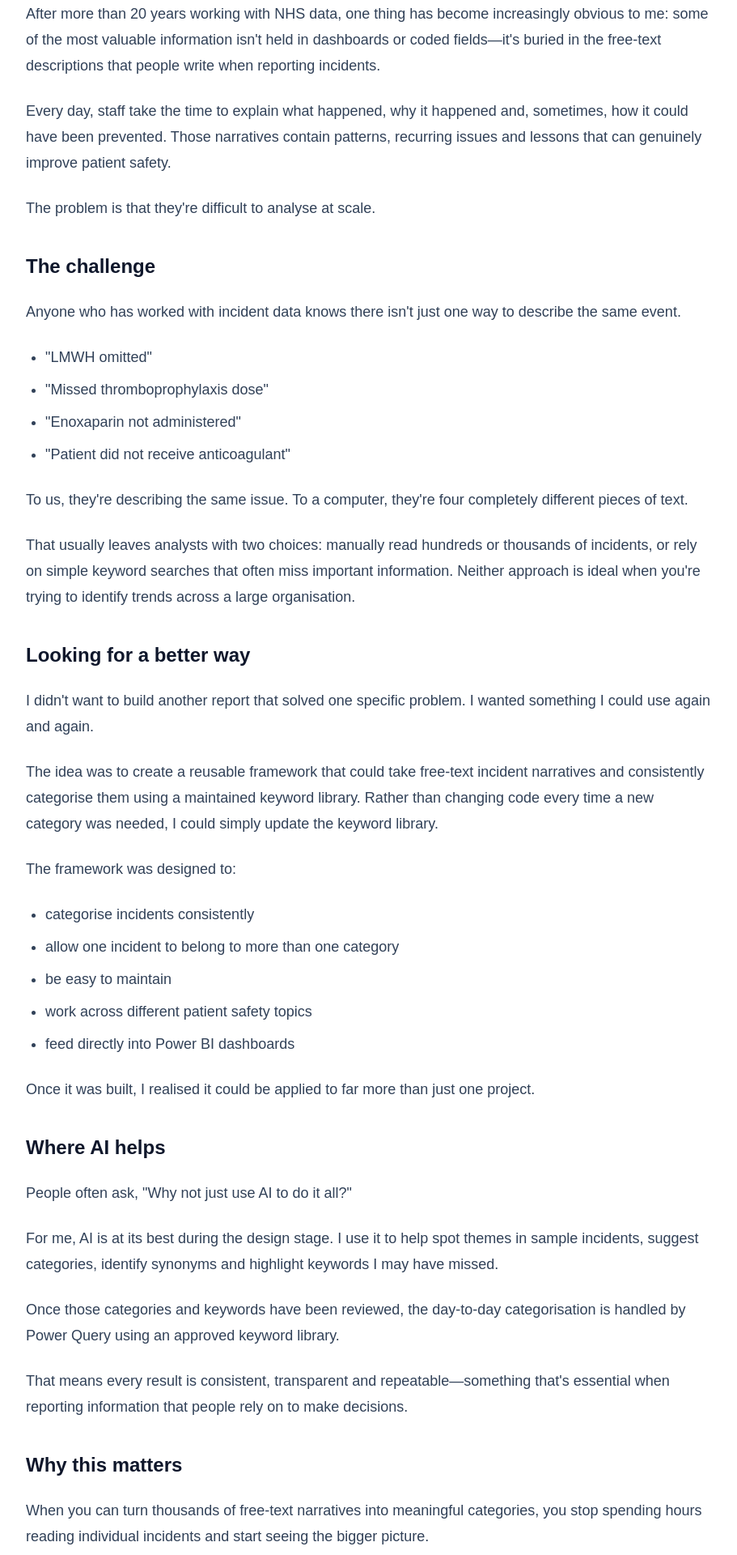
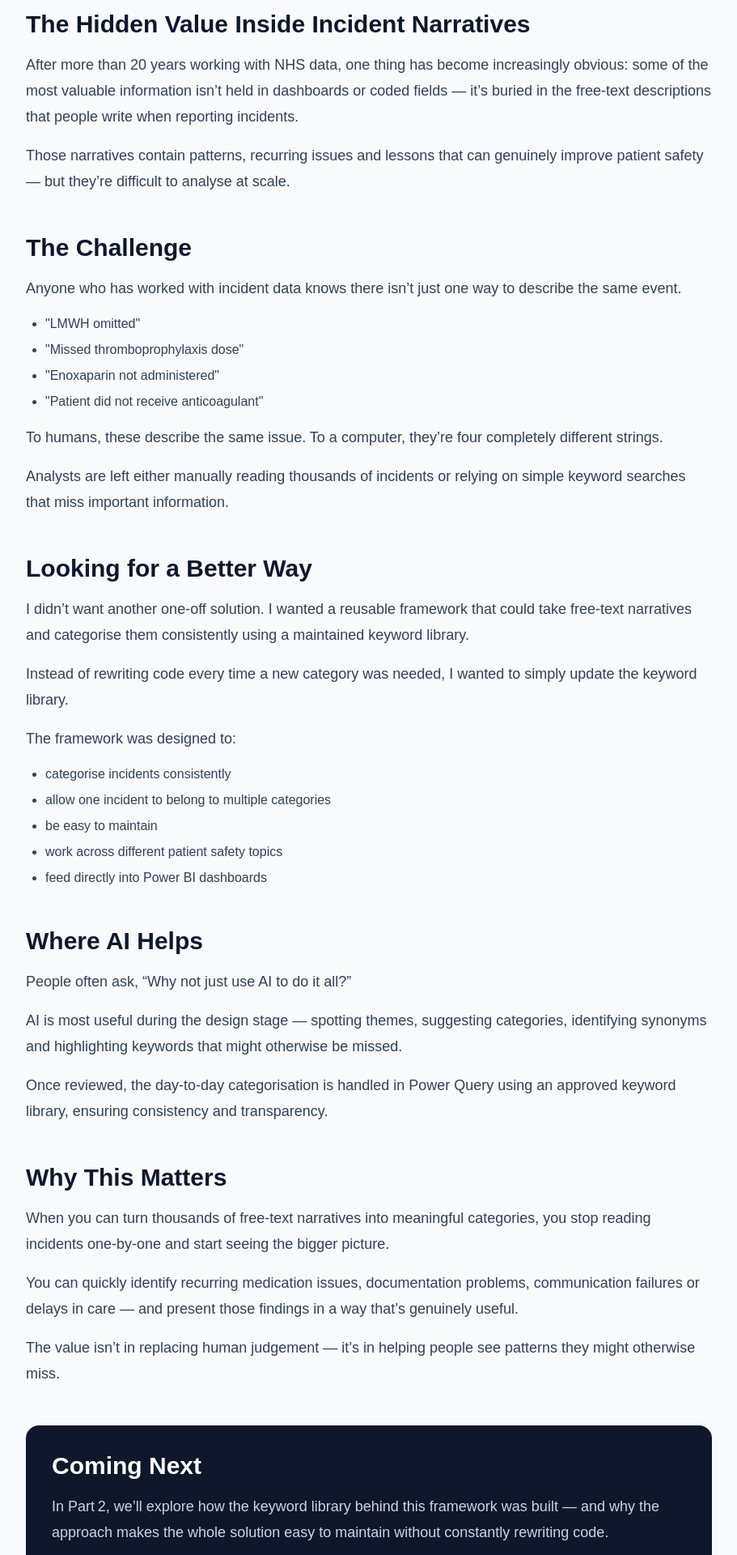
Before and after one commit to 24Mark8/templatecanvasiq, a Next.js app: page /articles/part-1 in a window 1280 px wide. Shown: the part 540-2460 px from the top of the page at 81% size, without its empty margins (184-1095 px from the left). Built offline with nearby package versions, Linux system fonts and the light colour scheme.

Commit message:
Update page.tsx

```diff
--- a/app/articles/part-1/page.tsx
+++ b/app/articles/part-1/page.tsx
@@ -1,146 +1,156 @@
 export default function ArticlePart1() {
   return (
-    <main className="min-h-screen bg-white">
-      <section className="mx-auto max-w-4xl px-6 py-20">
+    <main className="bg-slate-50">
+      <article className="mx-auto max-w-4xl px-6 py-20">
 
-        <p className="text-sm font-semibold uppercase tracking-widest text-blue-700">
-          ARTICLE SERIES • PART 1
+        <p className="text-sm font-semibold uppercase tracking-wider text-blue-700">
+          Article Series • Part 1
         </p>
 
-        <h1 className="mt-4 text-5xl font-extrabold leading-tight text-slate-900">
-          Building a Reusable Framework for Categorising Datix Incident Narratives – Part 1: There's Valuable Information Hidden in Every Incident Report
+        <h1 className="mt-4 text-5xl font-bold leading-tight text-slate-900">
+          Building a Reusable Framework for Categorising Datix Incident Narratives
+          – Part 1: There's Valuable Information Hidden in Every Incident Report
         </h1>
 
-        <div className="mt-6 flex gap-6 text-sm text-slate-500">
-          <span>Published July 10, 2026</span>
-          <span>•</span>
-          <span>8 minute read</span>
-        </div>
-
-        <hr className="my-10 border-slate-200" />
-
-        <div className="space-y-6 text-lg leading-8 text-slate-700">
-
-          <p>
-            After more than 20 years working with NHS data, one thing has become increasingly obvious to me:
-            some of the most valuable information isn't held in dashboards or coded fields—it's buried in the
-            free-text descriptions that people write when reporting incidents.
+        <p className="mt-6 text-xl leading-8 text-slate-600">
+          Free‑text incident narratives contain some of the richest patient safety insights —
+          but they’re also the hardest to analyse at scale.
         </p>
 
-          <p>
-            Every day, staff take the time to explain what happened, why it happened and, sometimes, how it
-            could have been prevented. Those narratives contain patterns, recurring issues and lessons that can
-            genuinely improve patient safety.
+        <div className="mt-12 space-y-12">
+
+          {/* INTRODUCTION */}
+          <section>
+            <h2 className="text-3xl font-bold text-slate-900">
+              The Hidden Value Inside Incident Narratives
+            </h2>
+
+            <p className="mt-4 text-lg leading-8 text-slate-700">
+              After more than 20 years working with NHS data, one thing has become increasingly obvious:
+              some of the most valuable information isn’t held in dashboards or coded fields — it’s buried
+              in the free‑text descriptions that people write when reporting incidents.
             </p>
 
-          <p>
-            The problem is that they're difficult to analyse at scale.
+            <p className="mt-4 text-lg leading-8 text-slate-700">
+              Those narratives contain patterns, recurring issues and lessons that can genuinely improve
+              patient safety — but they’re difficult to analyse at scale.
+            </p>
+          </section>
+
+          {/* CHALLENGE */}
+          <section>
+            <h2 className="text-3xl font-bold text-slate-900">
+              The Challenge
+            </h2>
+
+            <p className="mt-4 text-lg leading-8 text-slate-700">
+              Anyone who has worked with incident data knows there isn’t just one way to describe the same event.
             </p>
 
-          <h2 className="text-2xl font-bold text-slate-900 mt-10">The challenge</h2>
-
-          <p>
-            Anyone who has worked with incident data knows there isn't just one way to describe the same event.
-          </p>
-
-          <ul className="list-disc pl-6 space-y-2">
+            <ul className="mt-4 list-disc space-y-2 pl-6 text-slate-700">
               <li>"LMWH omitted"</li>
               <li>"Missed thromboprophylaxis dose"</li>
               <li>"Enoxaparin not administered"</li>
               <li>"Patient did not receive anticoagulant"</li>
             </ul>
 
-          <p>
-            To us, they're describing the same issue. To a computer, they're four completely different pieces of text.
+            <p className="mt-4 text-lg leading-8 text-slate-700">
+              To humans, these describe the same issue. To a computer, they’re four completely different strings.
             </p>
 
-          <p>
-            That usually leaves analysts with two choices: manually read hundreds or thousands of incidents, or rely on
-            simple keyword searches that often miss important information. Neither approach is ideal when you're trying
-            to identify trends across a large organisation.
+            <p className="mt-4 text-lg leading-8 text-slate-700">
+              Analysts are left either manually reading thousands of incidents or relying on simple keyword
+              searches that miss important information.
+            </p>
+          </section>
+
+          {/* BETTER WAY */}
+          <section>
+            <h2 className="text-3xl font-bold text-slate-900">
+              Looking for a Better Way
+            </h2>
+
+            <p className="mt-4 text-lg leading-8 text-slate-700">
+              I didn’t want another one‑off solution. I wanted a reusable framework that could take free‑text
+              narratives and categorise them consistently using a maintained keyword library.
             </p>
 
-          <h2 className="text-2xl font-bold text-slate-900 mt-10">Looking for a better way</h2>
-
-          <p>
-            I didn't want to build another report that solved one specific problem. I wanted something I could use again
-            and again.
+            <p className="mt-4 text-lg leading-8 text-slate-700">
+              Instead of rewriting code every time a new category was needed, I wanted to simply update the
+              keyword library.
             </p>
 
-          <p>
-            The idea was to create a reusable framework that could take free-text incident narratives and consistently
-            categorise them using a maintained keyword library. Rather than changing code every time a new category was
-            needed, I could simply update the keyword library.
+            <p className="mt-4 text-lg leading-8 text-slate-700">
+              The framework was designed to:
             </p>
 
-          <p>The framework was designed to:</p>
-
-          <ul className="list-disc pl-6 space-y-2">
+            <ul className="mt-4 list-disc space-y-2 pl-6 text-slate-700">
               <li>categorise incidents consistently</li>
-            <li>allow one incident to belong to more than one category</li>
+              <li>allow one incident to belong to multiple categories</li>
               <li>be easy to maintain</li>
               <li>work across different patient safety topics</li>
               <li>feed directly into Power BI dashboards</li>
             </ul>
+          </section>
 
-          <p>
-            Once it was built, I realised it could be applied to far more than just one project.
+          {/* AI HELPS */}
+          <section>
+            <h2 className="text-3xl font-bold text-slate-900">
+              Where AI Helps
+            </h2>
+
+            <p className="mt-4 text-lg leading-8 text-slate-700">
+              People often ask, “Why not just use AI to do it all?”
             </p>
 
-          <h2 className="text-2xl font-bold text-slate-900 mt-10">Where AI helps</h2>
-
-          <p>
-            People often ask, "Why not just use AI to do it all?"
+            <p className="mt-4 text-lg leading-8 text-slate-700">
+              AI is most useful during the design stage — spotting themes, suggesting categories,
+              identifying synonyms and highlighting keywords that might otherwise be missed.
             </p>
 
-          <p>
-            For me, AI is at its best during the design stage. I use it to help spot themes in sample incidents,
-            suggest categories, identify synonyms and highlight keywords I may have missed.
+            <p className="mt-4 text-lg leading-8 text-slate-700">
+              Once reviewed, the day‑to‑day categorisation is handled in Power Query using an approved
+              keyword library, ensuring consistency and transparency.
+            </p>
+          </section>
+
+          {/* WHY IT MATTERS */}
+          <section>
+            <h2 className="text-3xl font-bold text-slate-900">
+              Why This Matters
+            </h2>
+
+            <p className="mt-4 text-lg leading-8 text-slate-700">
+              When you can turn thousands of free‑text narratives into meaningful categories, you stop
+              reading incidents one‑by‑one and start seeing the bigger picture.
             </p>
 
-          <p>
-            Once those categories and keywords have been reviewed, the day-to-day categorisation is handled by Power
-            Query using an approved keyword library.
+            <p className="mt-4 text-lg leading-8 text-slate-700">
+              You can quickly identify recurring medication issues, documentation problems, communication
+              failures or delays in care — and present those findings in a way that’s genuinely useful.
             </p>
 
-          <p>
-            That means every result is consistent, transparent and repeatable—something that's essential when reporting
-            information that people rely on to make decisions.
+            <p className="mt-4 text-lg leading-8 text-slate-700">
+              The value isn’t in replacing human judgement — it’s in helping people see patterns they
+              might otherwise miss.
             </p>
+          </section>
 
-          <h2 className="text-2xl font-bold text-slate-900 mt-10">Why this matters</h2>
+          {/* NEXT */}
+          <section className="rounded-2xl bg-slate-900 p-8 text-white">
+            <h2 className="text-3xl font-bold">
+              Coming Next
+            </h2>
 
-          <p>
-            When you can turn thousands of free-text narratives into meaningful categories, you stop spending hours
-            reading individual incidents and start seeing the bigger picture.
+            <p className="mt-4 text-lg leading-8 text-slate-300">
+              In Part 2, we’ll explore how the keyword library behind this framework was built — and why
+              the approach makes the whole solution easy to maintain without constantly rewriting code.
             </p>
-
-          <p>
-            You can quickly identify recurring medication issues, documentation problems, communication failures or
-            delays in care, and present those findings in a way that's useful to clinicians and managers.
-          </p>
-
-          <p>
-            That's where the real value lies—not replacing human judgement, but helping people see patterns they might
-            otherwise miss.
-          </p>
-
-          <h2 className="text-2xl font-bold text-slate-900 mt-10">What's next?</h2>
-
-          <p>
-            In the next article, I'll show how I built the keyword library that sits behind this framework, why I chose
-            that approach, and how it makes the whole solution easy to maintain without constantly rewriting code.
-          </p>
+          </section>
 
         </div>
 
-        <div className="mt-16">
-          <a href="/" className="font-semibold text-blue-700 hover:text-blue-900">
-            ← Back to Home
-          </a>
-        </div>
-
-      </section>
+      </article>
     </main>
   );
 }
```
Lines whose indentation alone changed are shown as unchanged.
